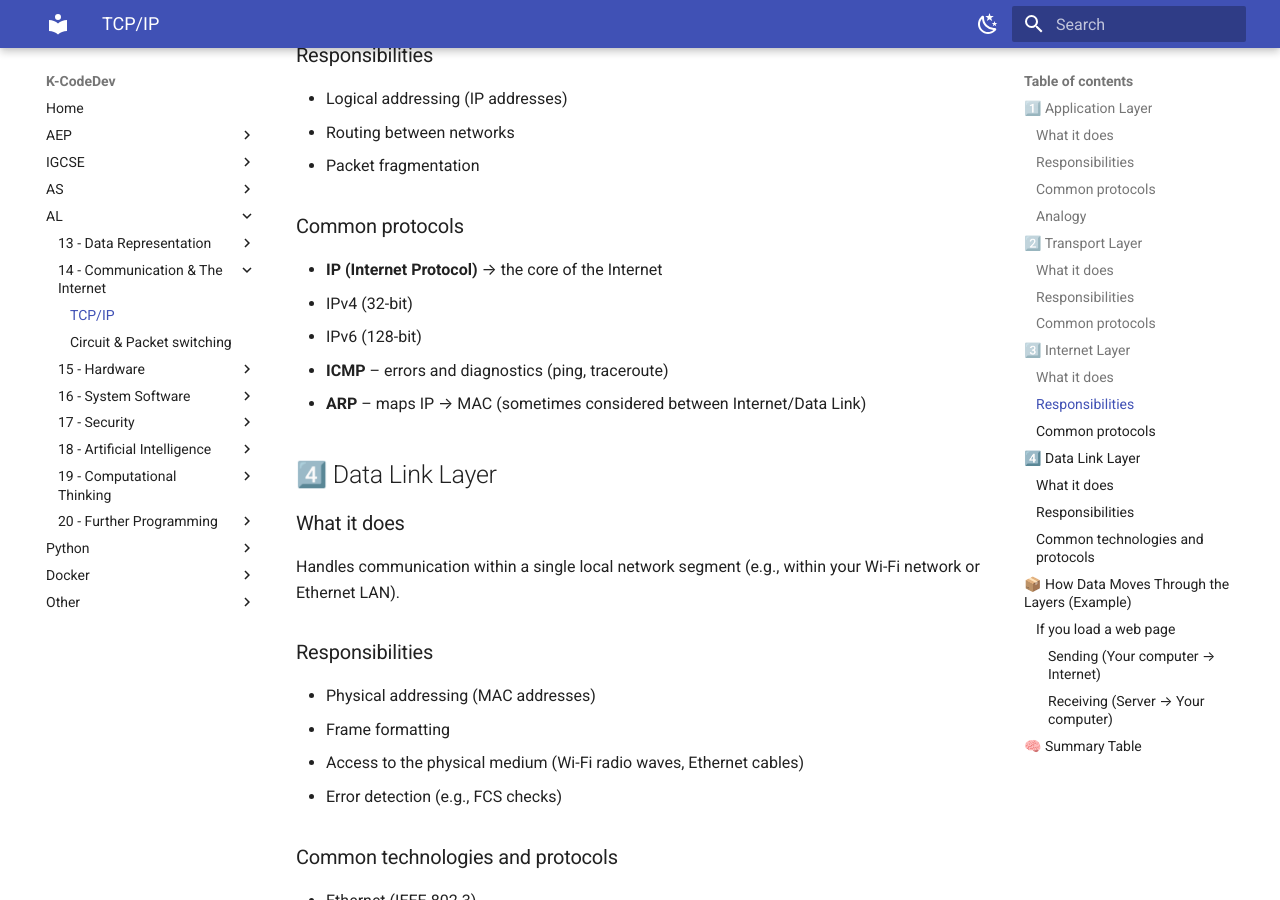
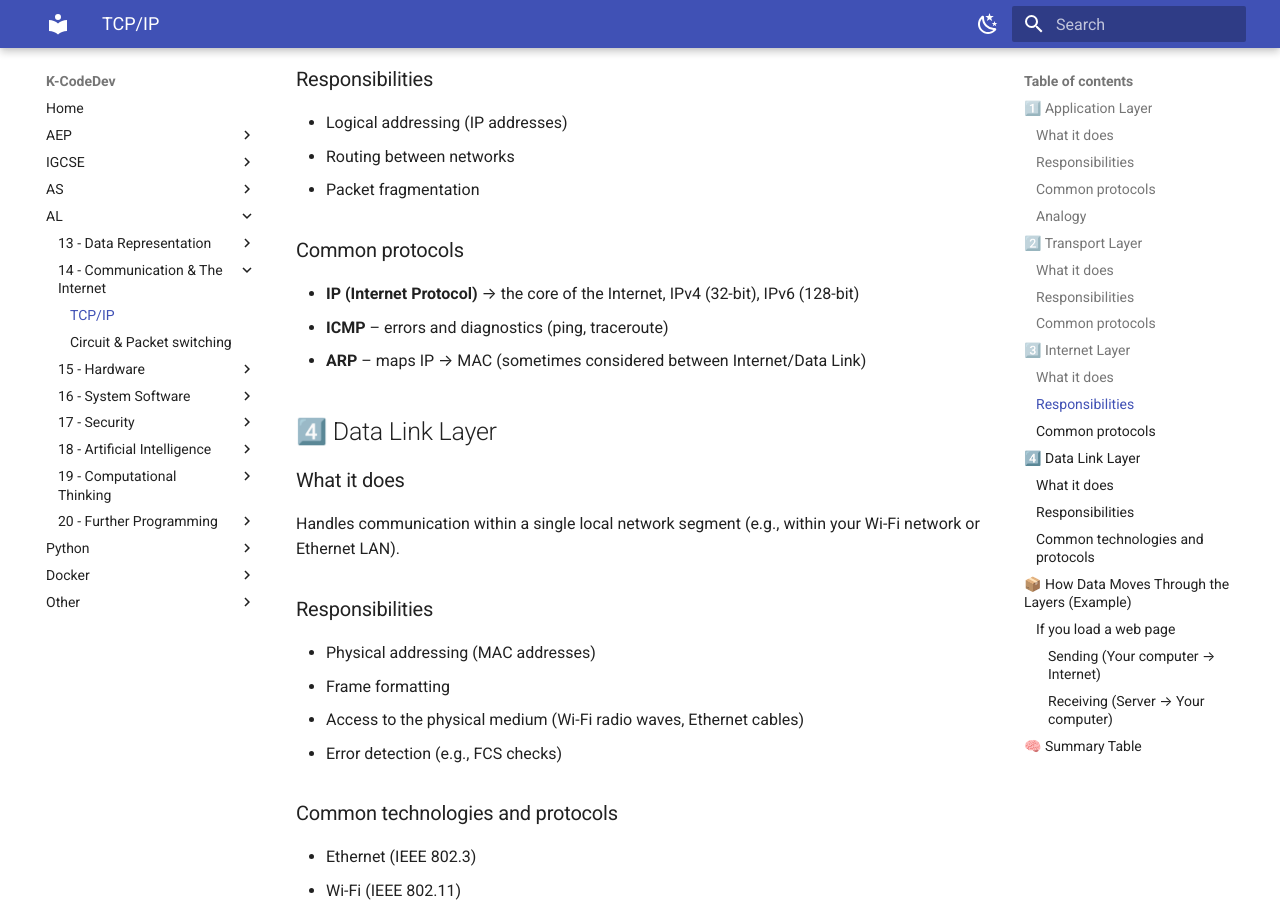
Before and after one commit to kcodedev/mkdocs, an MkDocs documentation site: the page built from docs/AL/14-communication/tcpip_layers.md, in a window 1280 px wide and 900 px high, scrolled down 1825 px. Built offline with MkDocs 1.6.1 and Material for MkDocs 9.7.7, drawn with Linux system fonts in a browser that asks for light colours.

Commit message:
formatting

```diff
--- a/docs/AL/14-communication/tcpip_layers.md
+++ b/docs/AL/14-communication/tcpip_layers.md
@@ -36,13 +36,17 @@ Provides end-to-end communication between devices. It ensures that data from one
 - Segmentation and reassembly of data
 
 ### Common protocols
-- **TCP (Transmission Control Protocol)**
-  - Reliable, ordered delivery
-  - Flow control, error correction
-  - Used by web, email, SSH
-- **UDP (User Datagram Protocol)**
-  - Faster, no reliability guarantees
-  - Used by games, voice/video, DNS queries
+
+**TCP (Transmission Control Protocol)**
+
+- Reliable, ordered delivery
+- Flow control, error correction
+- Used by web, email, SSH
+
+**UDP (User Datagram Protocol)**
+
+- Faster, no reliability guarantees
+- Used by games, voice/video, DNS queries
 
 ## 3️⃣ Internet Layer
 
@@ -55,9 +59,7 @@ Moves packets between networks, deciding the best path across the Internet.
 - Packet fragmentation
 
 ### Common protocols
-- **IP (Internet Protocol)** → the core of the Internet
-  - IPv4 (32-bit)
-  - IPv6 (128-bit)
+- **IP (Internet Protocol)** → the core of the Internet, IPv4 (32-bit), IPv6 (128-bit)
 - **ICMP** – errors and diagnostics (ping, traceroute)
 - **ARP** – maps IP → MAC (sometimes considered between Internet/Data Link)
 
```
